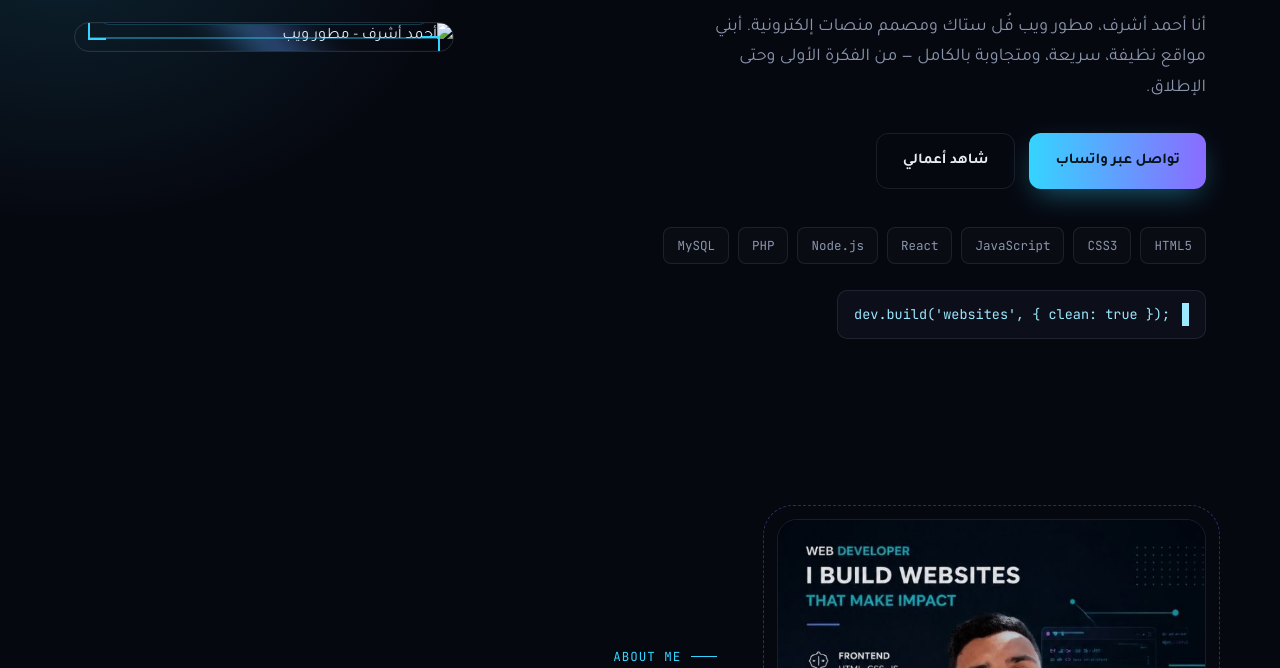
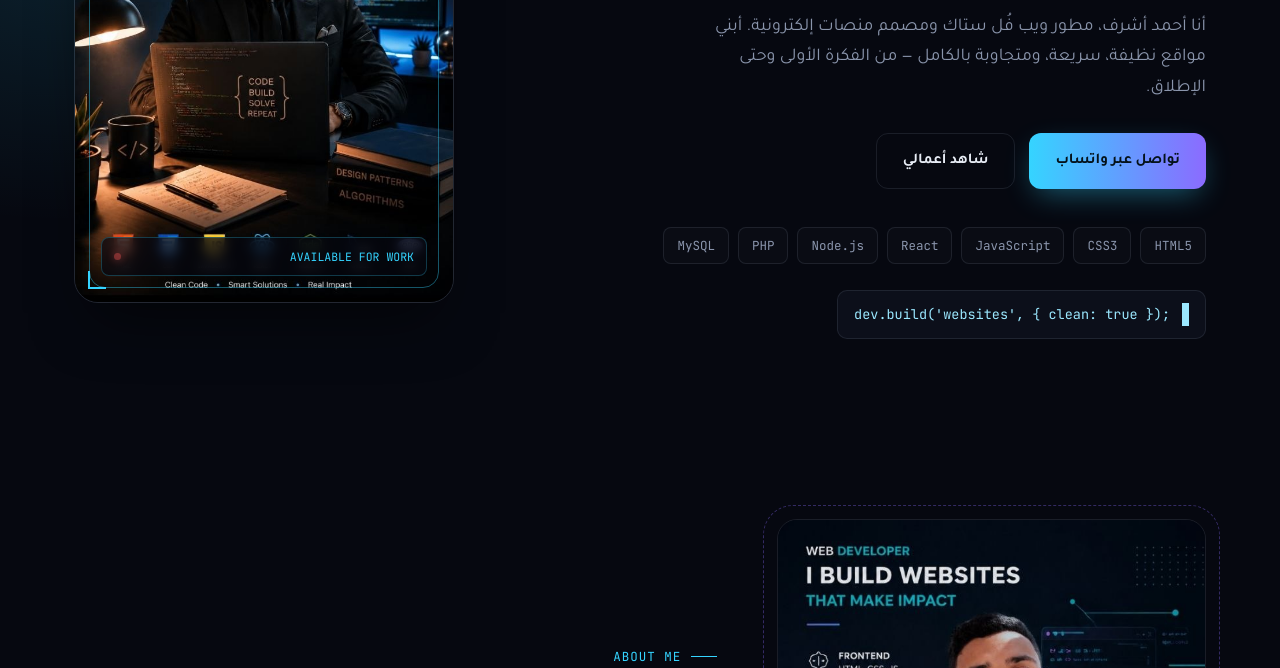
Before and after one commit to a7medashraftarekh-cpu/ENG-A7MED-ASHRAF-, a plain HTML site: page index.html in a window 1280 px wide. Shown: the part 432-1100 px from the top of the page. Drawn offline with Linux system fonts and the light colour scheme.

Commit message:
Update index.html

```diff
--- a/index.html
+++ b/index.html
@@ -300,7 +300,7 @@
     <div class="hero-visual">
       <div class="tilt-card" id="tiltCard">
         <div class="tilt-glow"></div>
-        <img src="assets/hero-profile.png" alt="أحمد أشرف - مطور ويب">
+        <img src="hero-profile.png" alt="أحمد أشرف - مطور ويب">
         <div class="hud-frame"></div>
         <div class="hud-tag"><span>AVAILABLE FOR WORK</span><span class="rec"></span></div>
       </div>
```
